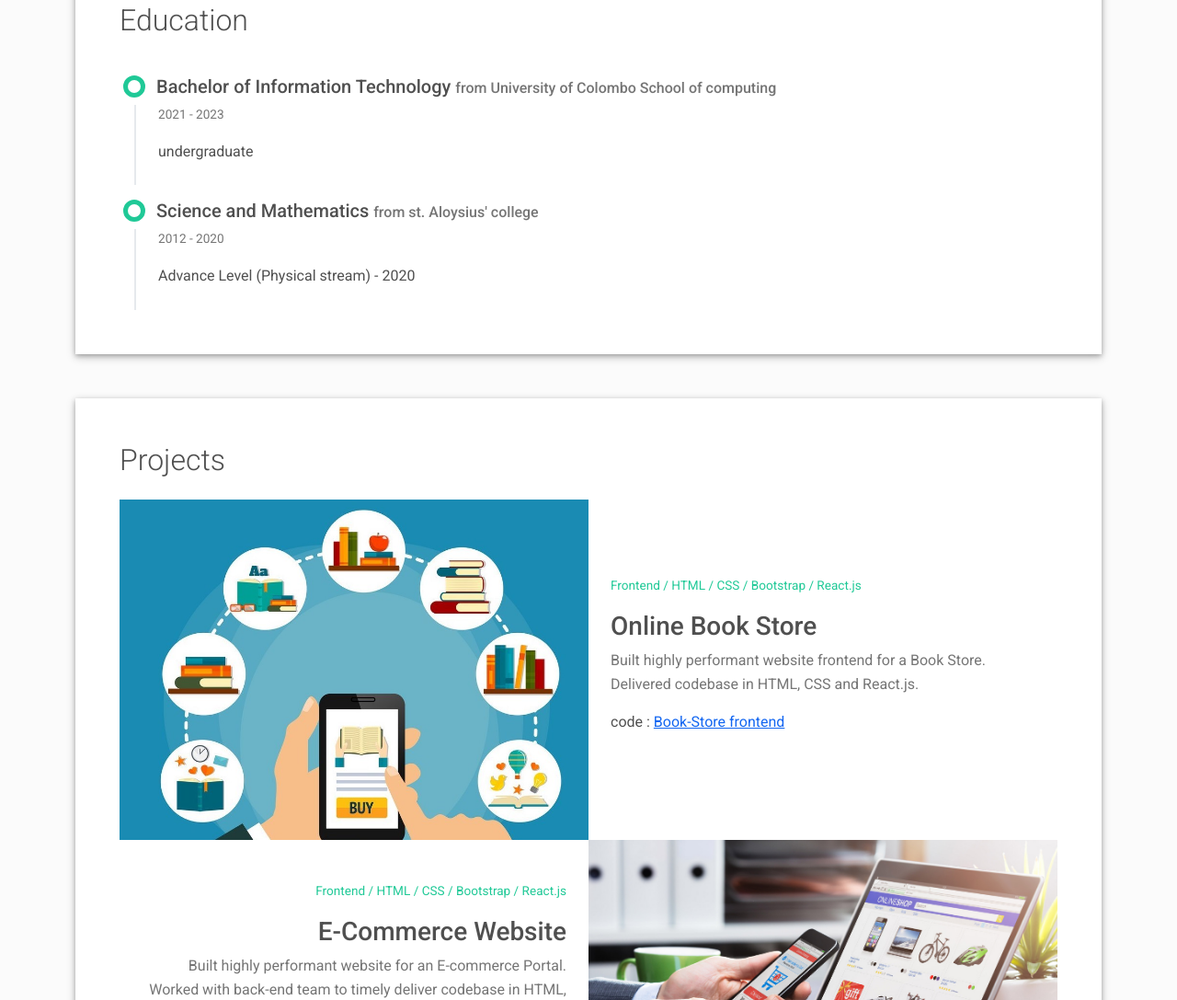
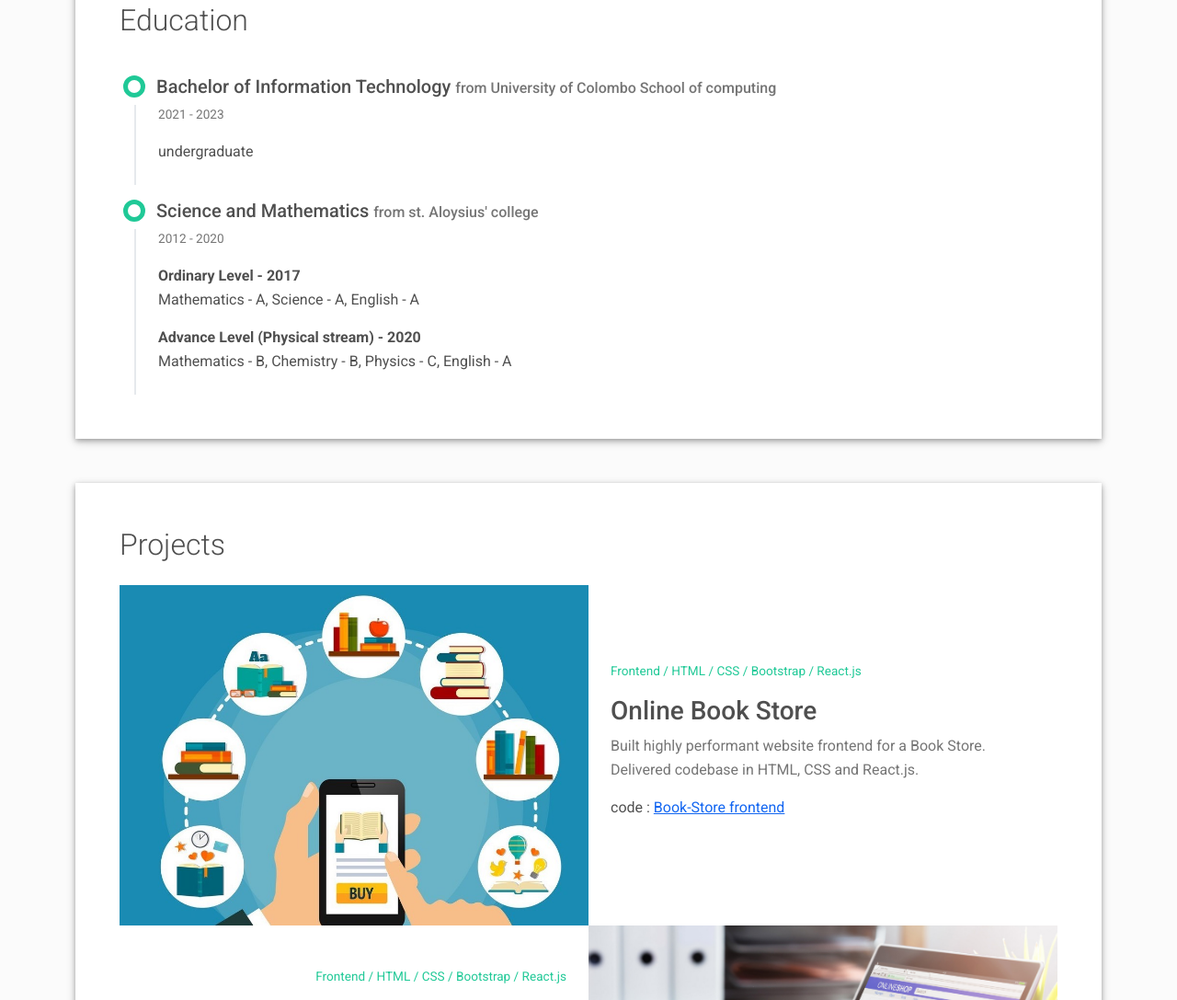
Before and after one commit to arshedgithub/my-resume, a plain HTML site: page index.html in a window 1280 px wide. Shown: the part 1931-3018 px from the top of the page at 92% size. Drawn offline with Linux system fonts and the light colour scheme.

Commit message:
add results of exams

```diff
--- a/index.html
+++ b/index.html
@@ -480,7 +480,16 @@
                   </div>
                   <div class="timeline-body px-4 pb-4">
                     <div class="text-muted text-small mb-3">2012 - 2020</div>
-                    <div>Advance Level (Physical stream) - 2020</div>
+                    <div>
+                      <div class="fw-bold">Ordinary Level - 2017</div>
+                      Mathematics - A, Science - A, English - A
+                    </div>
+                    <div class="mt-3">
+                      <div class="fw-bold">
+                        Advance Level (Physical stream) - 2020
+                      </div>
+                      Mathematics - B, Chemistry - B, Physics - C, English - A
+                    </div>
                   </div>
                 </div>
               </div>
```
